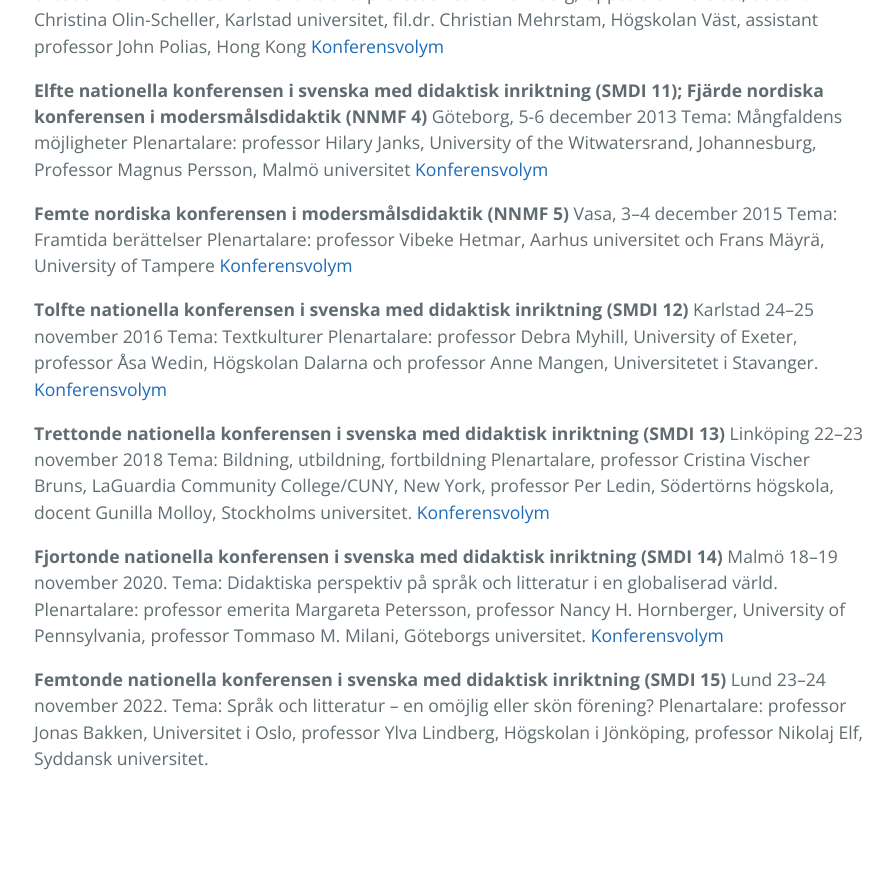
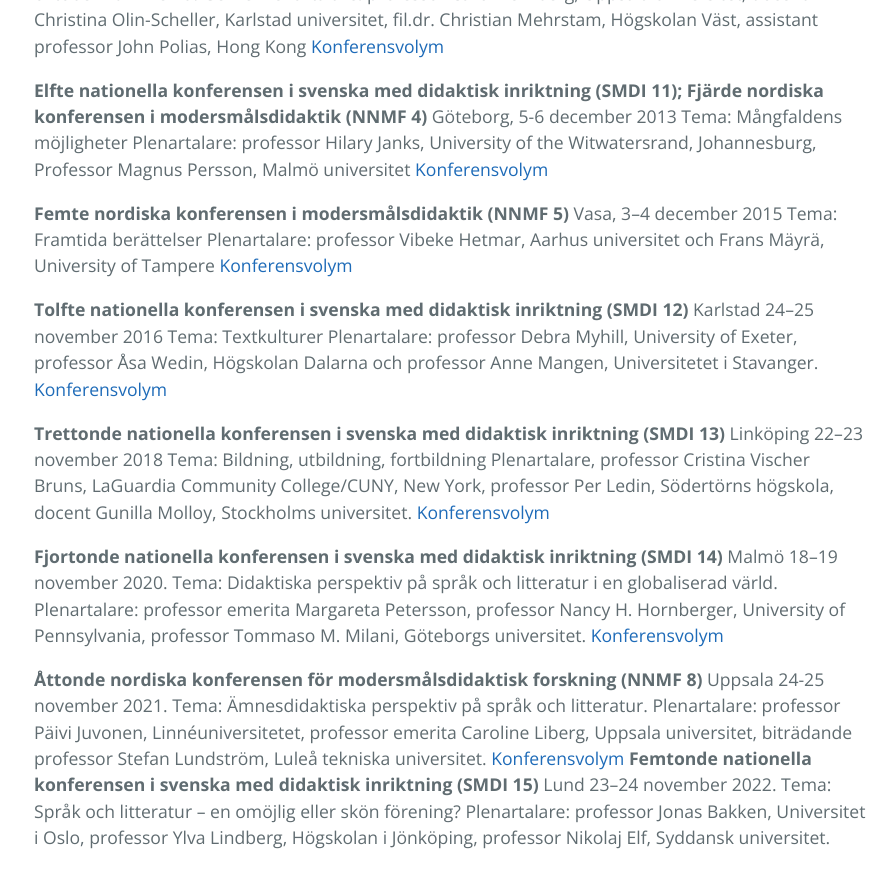
Before and after one commit to smdihemsida/smdihemsida.github.io, a Jekyll site: the page built from konferenser.md, in a window 1280 px wide and 900 px high, scrolled down 2001 px. Shown: the top 888 px of the window, without its empty margins (190-1084 px from the left). Built offline with Jekyll 4.4.1, drawn with Linux system fonts in a browser that asks for light colours; our own code applies the rules of GitHub Pages for plain Markdown files; before the commit the page ends 2822 px from its top, so only the background shows below that.

Commit message:
Update konferenser.md
Lagt in volymen från Uppsala

```diff
--- a/konferenser.md
+++ b/konferenser.md
@@ -100,6 +100,11 @@ Tema: Didaktiska perspektiv på språk och litteratur i en globaliserad värld.
 Plenartalare: professor emerita Margareta Petersson, professor Nancy H. Hornberger, University of Pennsylvania, professor Tommaso M. Milani, Göteborgs universitet.
 [Konferensvolym](https://drive.google.com/file/d/1mxyN-Mla0Pj14a8JCIiIv_vqjeM_PER-/view)
 
+__Åttonde nordiska konferensen för modersmålsdidaktisk forskning (NNMF 8)__
+Uppsala 24-25 november 2021.
+Tema: Ämnesdidaktiska perspektiv på språk och litteratur.
+Plenartalare: professor Päivi Juvonen, Linnéuniversitetet, professor emerita Caroline Liberg, Uppsala universitet, biträdande professor Stefan Lundström, Luleå tekniska universitet.
+[Konferensvolym](https://www.diva-portal.org/smash/get/diva2:1789403/FULLTEXT01.pdf)
 __Femtonde nationella konferensen i svenska med didaktisk inriktning (SMDI 15)__
 Lund 23–24 november 2022.
 Tema: Språk och litteratur – en omöjlig eller skön förening?
```
